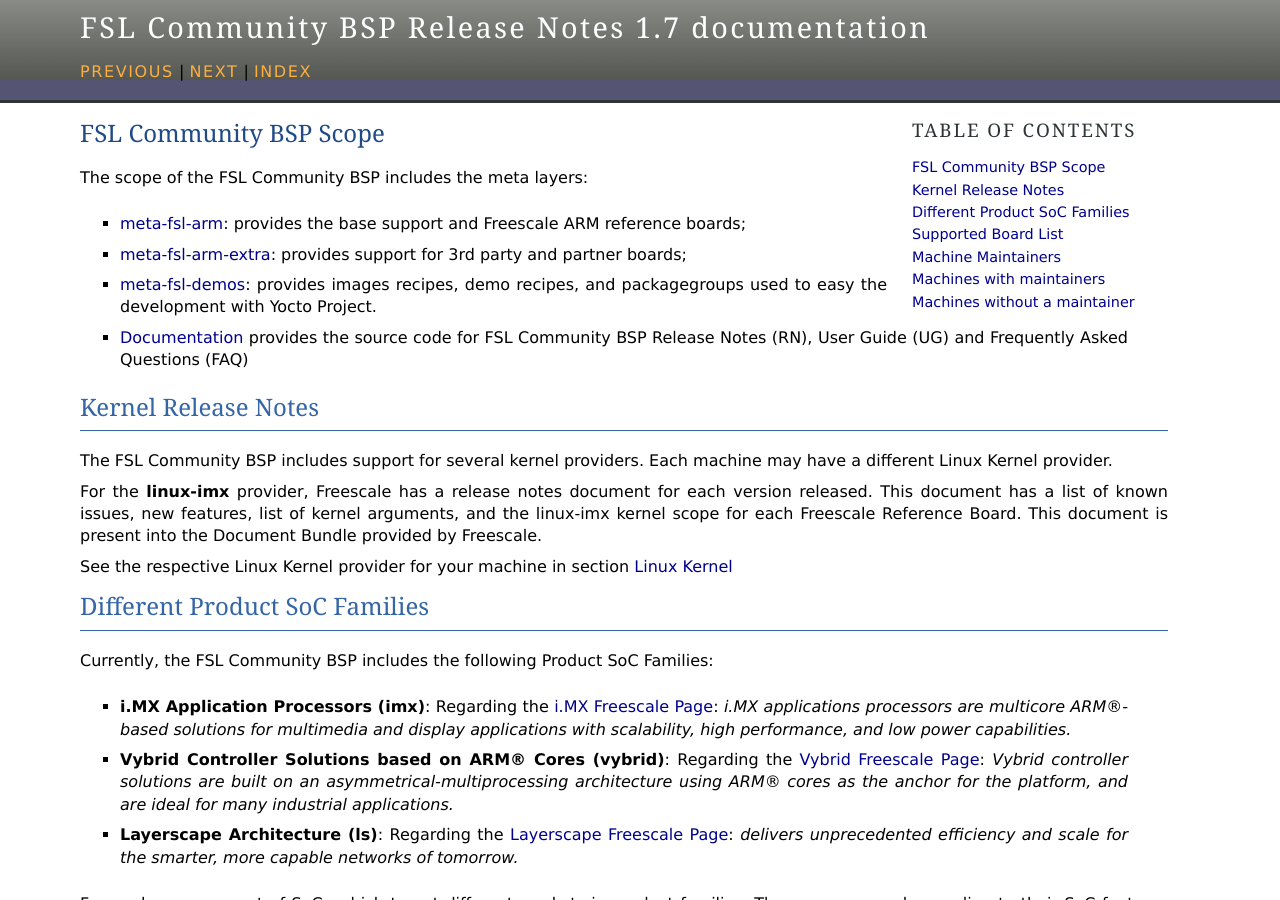
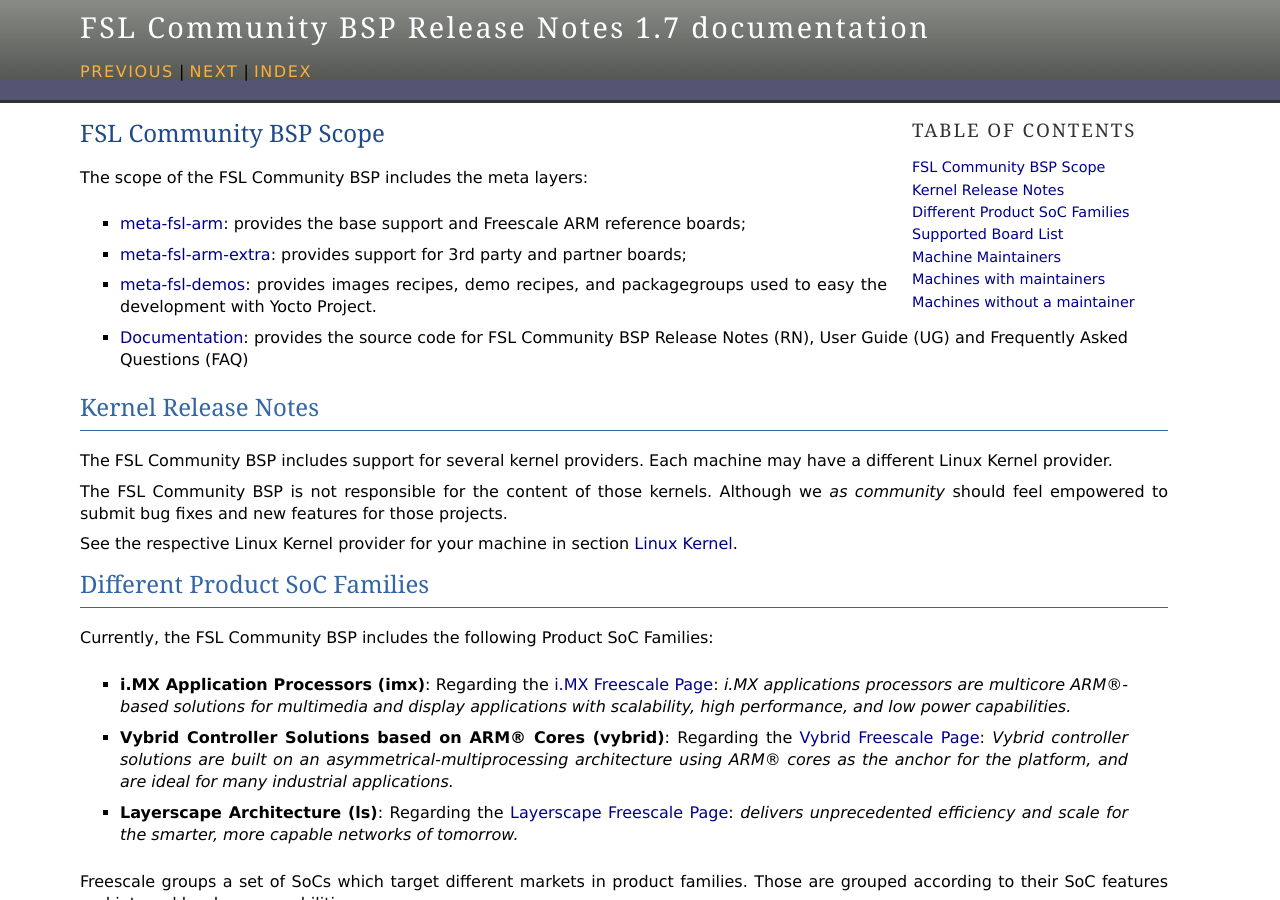
Before and after one commit to Freescale/Documentation, a Sphinx documentation site: the page built from release-notes/source/bsp-scope.rst, in a window 1280 px wide and 900 px high. Built offline with Sphinx 7.4.7, drawn with Linux system fonts in a browser that asks for light colours; some of the changed text lies outside the part shown.

Commit message:
RN: Reallocate description of kernel provider
Reallocate the description of where to get help regarding each kernel provider
feature list and official support channel.

In addition, break some long lines to fit 80 columns.

Signed-off-by: Daiane Angolini <daiane.list@gmail.com>

```diff
--- a/release-notes/source/bsp-scope.rst
+++ b/release-notes/source/bsp-scope.rst
@@ -9,22 +9,25 @@
  * `meta-fsl-arm-extra <https://github.com/Freescale/meta-fsl-arm-extra/tree/dizzy>`_:
    provides support for 3rd party and partner boards;
  * `meta-fsl-demos <https://github.com/Freescale/meta-fsl-demos/tree/dizzy>`_:
-   provides images recipes, demo recipes, and packagegroups used to easy the development with Yocto Project.
- * `Documentation <https://github.com/Freescale/Documentation/tree/dizzy>`_
-   provides the source code for |project_name| Release Notes (RN), User Guide (UG) and
-   Frequently Asked Questions (FAQ)
+   provides images recipes, demo recipes, and packagegroups used to easy the
+   development with Yocto Project.
+ * `Documentation <https://github.com/Freescale/Documentation/tree/dizzy>`_:
+   provides the source code for |project_name| Release Notes (RN), User Guide
+   (UG) and Frequently Asked Questions (FAQ)
+
+.. _kernel_release_notes:
 
 Kernel Release Notes
 ====================
 The |project_name| includes support for several kernel providers. Each machine
 may have a different Linux Kernel provider.
 
-For the **linux-imx** provider, Freescale has a release notes document for each
-version released. This document has a list of known issues, new features, list
-of kernel arguments, and the linux-imx kernel scope for each Freescale Reference
-Board. This document is present into the Document Bundle provided by Freescale.
+The |project_name| is not responsible for the content of those kernels.
+Although we *as community* should feel empowered to submit bug fixes and new
+features for those projects.
 
-See the respective Linux Kernel provider for your machine in section :ref:`linux-providers`
+See the respective Linux Kernel provider for your machine in section
+:ref:`linux-providers`.
 
 Different Product SoC Families
 ==============================
@@ -32,8 +35,9 @@
 
  * **i.MX Application Processors (imx)**: Regarding the `i.MX Freescale Page
    <http://www.freescale.com/webapp/sps/site/homepage.jsp?code=IMX_HOME>`_:
-   *i.MX applications processors are multicore ARM®-based solutions for multimedia and display
-   applications with scalability, high performance, and low power capabilities.*
+   *i.MX applications processors are multicore ARM®-based solutions for
+   multimedia and display applications with scalability, high performance, and
+   low power capabilities.*
 
  * **Vybrid Controller Solutions based on ARM® Cores (vybrid)**: Regarding the
    `Vybrid Freescale Page <http://www.freescale.com/webapp/sps/site/homepage.jsp?code=VYBRID>`_:
@@ -47,17 +51,17 @@
    networks of tomorrow.*
 
 Freescale groups a set of SoCs which target different markets in product
-families. Those are grouped according to their SoC features and internal hardware
-capabilities.
+families. Those are grouped according to their SoC features and internal
+hardware capabilities.
 
 The Yocto Project's tools have the required capabilities to differentiate the
-architectures and BSP components for the different SoC families. In this perspective,
-the |project_name| can support a wide range of architectures and product lines
-which go across several markets.
+architectures and BSP components for the different SoC families. In this
+perspective, the |project_name| can support a wide range of architectures and
+product lines which go across several markets.
 
-For the |project_name|, the different SoCs, from all product lines manufactured by
-Freescale, can be seen as different machines, thus easing the use of same architecture
-across different markets.
+For the |project_name|, the different SoCs, from all product lines manufactured
+by Freescale, can be seen as different machines, thus easing the use of same
+architecture across different markets.
 
 .. _supported-boards:
 
@@ -73,9 +77,9 @@
 Machine Maintainers
 -------------------
 
-Since |project_name| Release 1.6 (Daisy), the maintainer field in machine configuration
-files of **meta-fsl-arm** and **meta-fsl-arm-extra** is mandatory for any new board
-to be added.
+Since |project_name| Release 1.6 (Daisy), the maintainer field in machine
+configuration files of **meta-fsl-arm** and **meta-fsl-arm-extra** is mandatory
+for any new board to be added.
 
 So now on, every new board must have someone assigned as maintainer.
 This ensures, in long term, all boards with a maintainer assigned.
@@ -84,15 +88,16 @@
 
 The maintainer duties:
  * The one with casting vote when a deadlock is faced.
- * Responsible to keep that machine working (that means, booting and with some stability)
- * Keep kernel, u-boot updated/tested/working.
+ * Responsible to keep that machine working (that means, booting and with some
+   stability) Keep kernel, u-boot updated/tested/working.
  * Keep release notes updated
  * Keep test cycle updated
  * Keep the most usual images building and booting
 
-When a build error is detected, the maintainer will "fix" it. For those maintainers with kernel control (meta-fsl-arm-extra),
-it is expected that they properly fix the kernel issue (when it's a kernel issue). However, anything out of community control
-should be worked around anyway.
+When a build error is detected, the maintainer will "fix" it. For those
+maintainers with kernel control (meta-fsl-arm-extra), it is expected that they
+properly fix the kernel issue (when it's a kernel issue). However, anything out
+of community control should be worked around anyway.
 
 Machines with maintainers
 ^^^^^^^^^^^^^^^^^^^^^^^^^
```
Also changed, not shown: release-notes/source/source-code.rst (+26 -10 lines).
